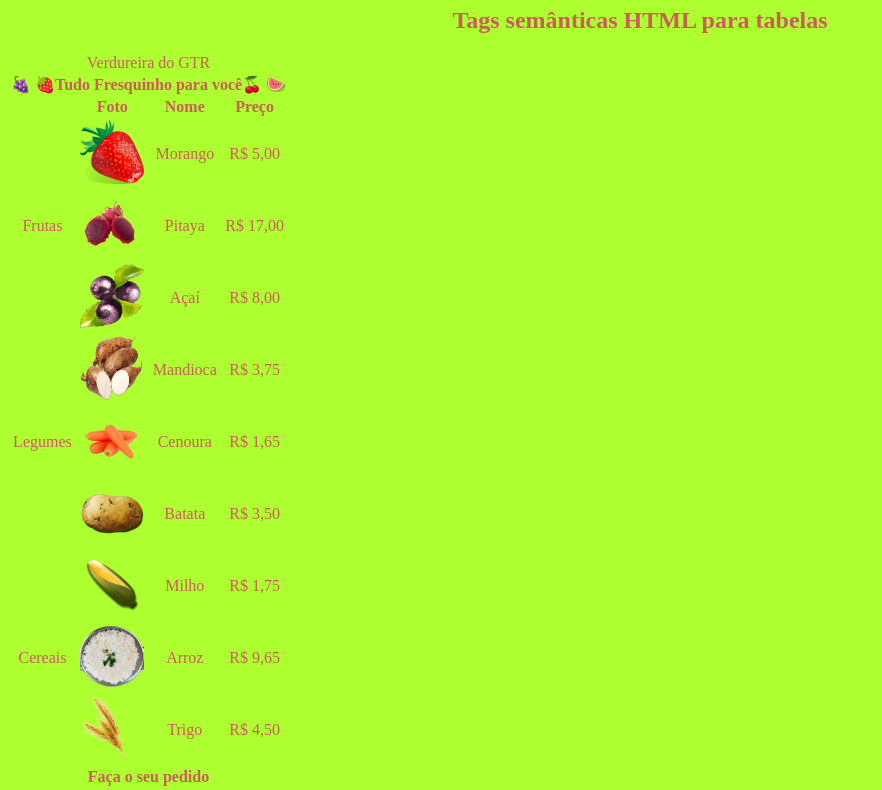
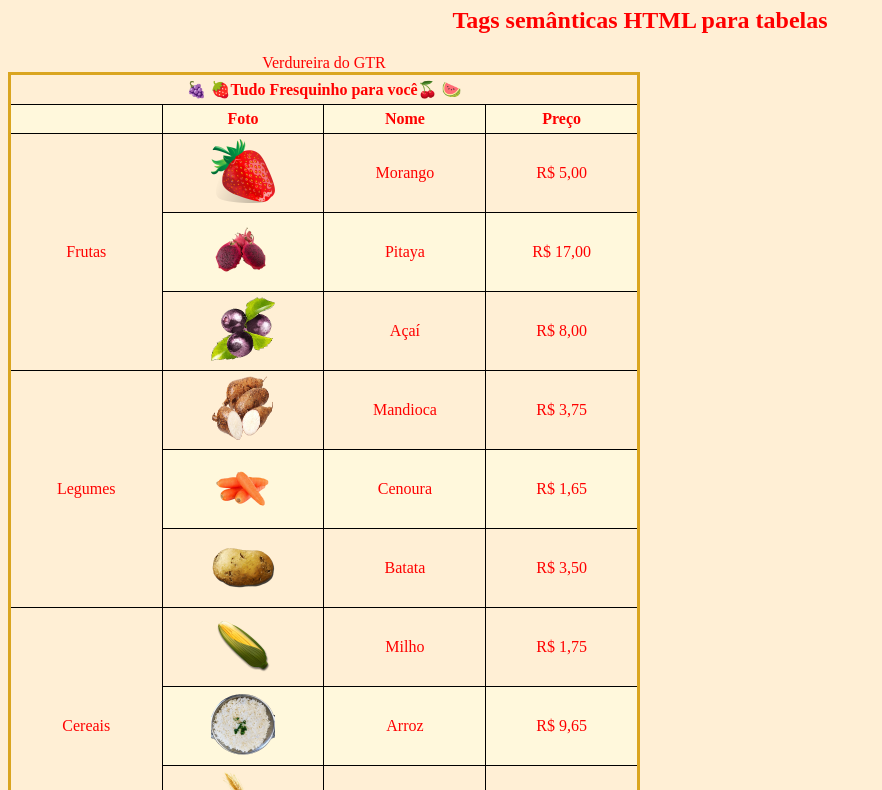
Before and after one commit to Gabriel-Radavelli/Gabriel-Radavelli.github.io, a plain HTML site: page tabela-semantica-v1/index.html in a window 1280 px wide. Shown: the part 73-863 px from the top of the page, without its empty margins (0-882 px from the left). Drawn offline with Linux system fonts and the light colour scheme.

Commit message:
Atualizei o CSS da Tabela com Tags semânticas.
17/09/2020.

```diff
--- a/tabela-semantica-v1/css/estilo.css
+++ b/tabela-semantica-v1/css/estilo.css
@@ -3,3 +3,38 @@ body{
     color: indianred;
     text-align: center;
  }
+
+ body{
+    background-color:PapayaWhip;
+    color:red;
+ }
+
+ table {
+    border-collapse: collapse;
+  }
+
+  table, th, td {
+    border: 1px solid black;
+  }
+  table {
+    width: 50%;
+    border: 3px solid Goldenrod;
+
+  }
+
+  th, td {
+    padding: 5px;
+    text-align: center;
+  }
+
+
+
+ tr:nth-child(even) {
+    background-color:Cornsilk;
+ }
+
+
+ tr:hover {
+     background-color: rgb(212, 194, 149);
+     color:red;
+ }
```
